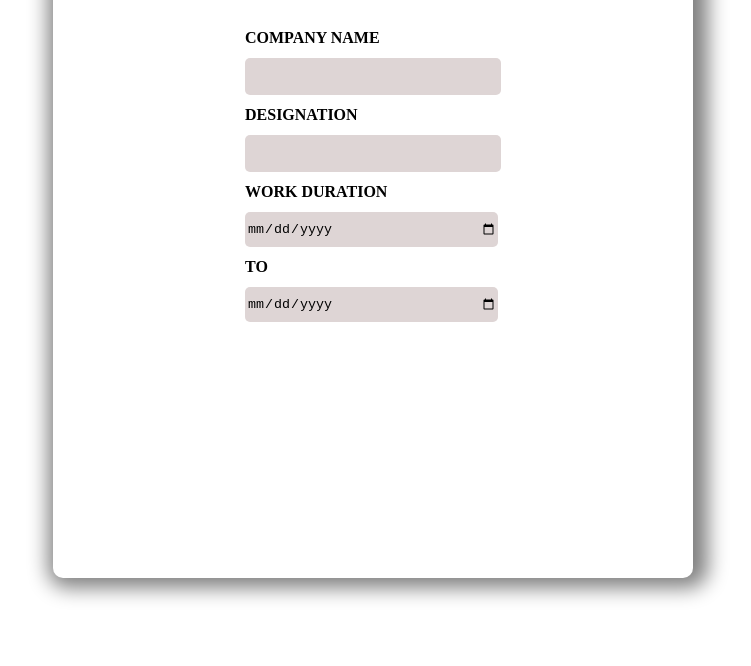
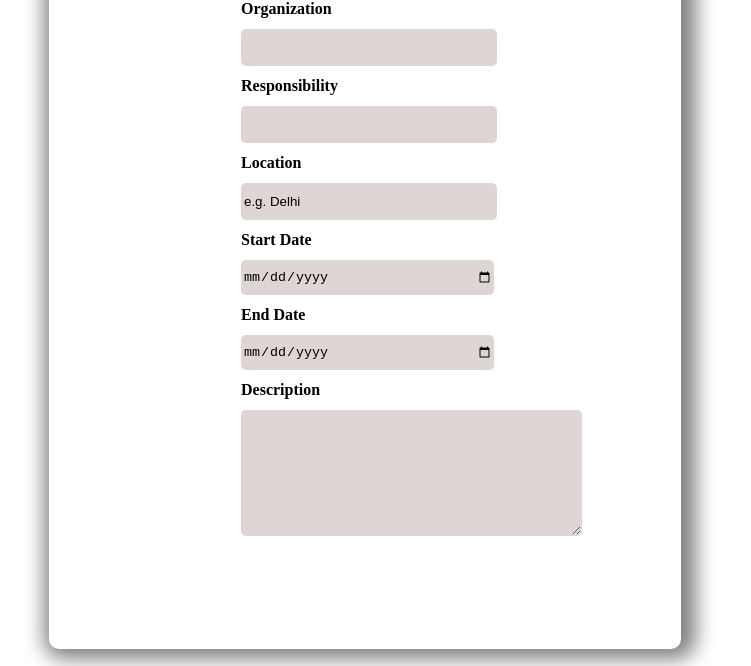
Before and after one commit to Kartik-Ranaut/Resume-building, a plain HTML site: page work.html in a window 1280 px wide. Shown: the part 134-800 px from the top of the page, without its empty margins (275-1026 px from the left). Drawn offline with Linux system fonts and the light colour scheme.

Commit message:
Updated Work Experience files

```diff
--- a/work.css
+++ b/work.css
@@ -1,13 +1,13 @@
-#name, #post, #start_duration,#end_duration{
+#name, #post, #start_duration,#end_duration,#desc,#loc{
     display: block;
 }
 .work_exp_detail{
-    position: fixed;
+    /* position: fixed; */
     margin-left: 25%;
     margin-top: 5%;
     border-radius: 10px;
     line-height: 35px;
-    height: 80vh;
+    height: 90vh;
     width: 50%;
     box-shadow: 5px 0px 20px 10px grey;
 }
@@ -33,3 +33,9 @@ input{
 h2{
     text-align: center;
 }
+textarea{
+    background-color: rgb(222, 213, 213);
+
+    border-radius: 5px;
+    border: 1px solid transparent;
+}
--- a/work.html
+++ b/work.html
@@ -9,14 +9,18 @@
 <body>
     <div class="work_exp_detail">
         <h2>WORK EXPERIENCE</h2>
-        <label  style="margin-left: 12rem;"for="name">COMPANY NAME</label>
+        <label  style="margin-left: 12rem;"for="name">Organization</label>
         <input  style="margin-left: 12rem;"type="text" id="name">
-        <label  style="margin-left: 12rem;"for="post">DESIGNATION</label>
+        <label  style="margin-left: 12rem;"for="post">Responsibility</label>
         <input  style="margin-left: 12rem;"type="text" id="post">
-        <label  style="margin-left: 12rem;"for="duration">WORK DURATION</label>
+        <label  style="margin-left: 12rem;"for="name">Location</label>
+        <input  style="margin-left: 12rem;"type="text" id="loc" placeholder="e.g. Delhi">
+        <label  style="margin-left: 12rem;"for="duration">Start Date</label>
         <input  style="margin-left: 12rem;"type="date" id="start_duration">
-        <label  style="margin-left: 12rem;"for="to_duration">TO</label>
+        <label  style="margin-left: 12rem;"for="to_duration">End Date</label>
         <input  style="margin-left: 12rem;" type="date" id="end_duration">
+        <label  style="margin-left: 12rem;"for="name">Description</label>
+        <textarea style="margin-left: 12rem;" name="description" id="desc" cols="40" rows="8"></textarea>
     </div>
 </body>
 </html>
```
